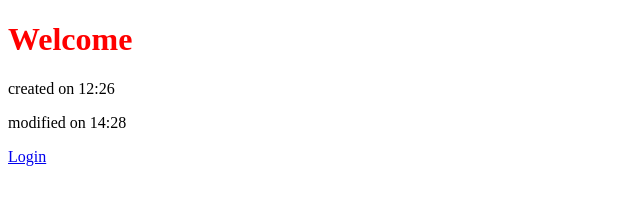
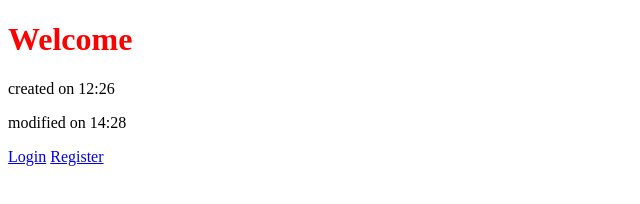
Before and after one commit to vivekduttamishra/git-test, a plain HTML site: page index.html in a window 1280 px wide. Shown: the full height of the page, 0-640 px from the left. Drawn offline with Linux system fonts and the light colour scheme.

Commit message:
register link created

```diff
--- a/index.html
+++ b/index.html
@@ -14,6 +14,7 @@
     <p>created on 12:26</p>
     <p>modified on 14:28</p>
     <a href="/users/login">Login</a>
+    <a href="/users/register">Register</a>
     <script src="app.js"></script>
 </body>
 
```
